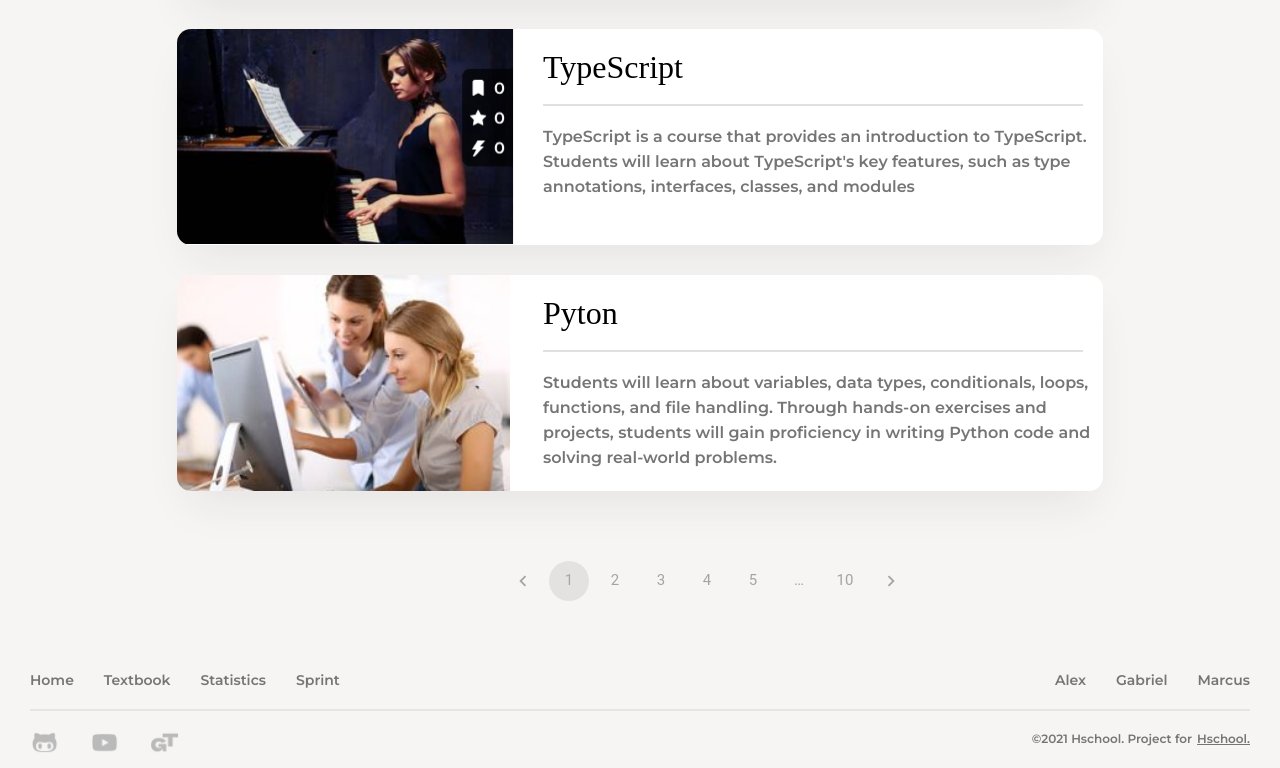
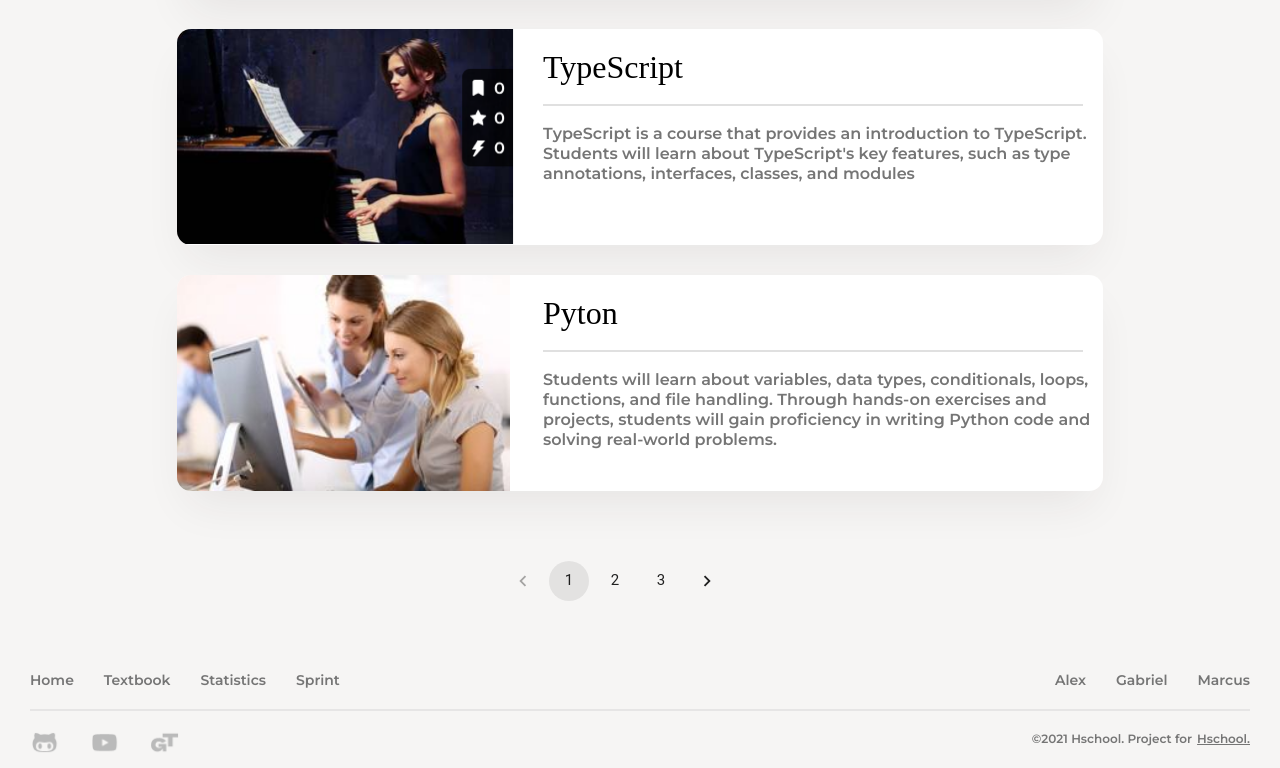
Before and after one commit to VaniyOstapenko/EducationPlatform, a React (Create React App) app in the folder Client/: page /courses in a window 1280 px wide. Shown: the part 442-1210 px from the top of the page. Built offline with nearby package versions, Linux system fonts and the light colour scheme; a web font is replaced by a local one.

Commit message:
EducationPlatform

```diff
--- a/Client/src/components/ItemCourse/ItemCourse.js
+++ b/Client/src/components/ItemCourse/ItemCourse.js
@@ -1,4 +1,6 @@
+import { useRef, useState } from 'react';
 import style from './style.module.css'
+import Pagination from '@mui/material/Pagination';
 
 function ItemCourse() {
     const languages = [
@@ -28,12 +30,46 @@ function ItemCourse() {
             projects, students will gain proficiency in writing Python code and
             solving real-world problems.`,
             img: style.img3
-        }
+        },
+        {
+            id: 4,
+            course: "Ruby",
+            description:
+                "Ruby is a dynamic, object-oriented programming language known for its simplicity and readability. It has a strong focus on programmer happiness with its elegant syntax and powerful metaprogramming capabilities.",
+            img: style.img1
+        },
+        {
+            id: 5,
+            course: "Swift",
+            description:
+                "Swift is a modern, powerful programming language developed by Apple. It is designed for iOS, macOS, watchOS, and tvOS app development. Swift offers a clean syntax, type inference, and safety features, making it efficient and easy to learn. It supports both object-oriented and functional programming paradigms..",
+            img: style.img2
+        },
+        {
+            id: 6,
+            course: "C++",
+            description:
+                "C++ is a versatile and powerful programming language widely used for system development, game development, and high-performance applications. It supports object-oriented programming, generics, and low-level memory manipulation.",
+            img: style.img3
+        },
+        {
+            id: 7,
+            course: "C#",
+            description:
+                "C# is a robust and modern programming language designed for developing a wide range of applications, including web, desktop, and mobile applications. It offers a strong type system, garbage collection, and support for object-oriented programming, events, and LINQ.",
+            img: style.img1
+        },
     ]
 
+    const [theOriginalNumberOfPages, setTheOriginalNumberOfPages] = useState(1)
+    const howManyPagesAreCutOff = useRef(3)
+
+    const lastLanguage = theOriginalNumberOfPages * howManyPagesAreCutOff.current;
+    const firstLanguage = lastLanguage - howManyPagesAreCutOff.current;
+    const theRightValue = languages.slice(firstLanguage, lastLanguage);
     return (
         <div>
-            {languages.map((el, index) => <div key={index} className={style.wrapper}>
+            {theRightValue.map((el, index) => <div key={index} className={style.wrapper}>
                 <div className={style.item}>
                     <div className={el.img}></div>
                     <div className={style.textBlock}>
@@ -44,6 +80,13 @@ function ItemCourse() {
                 </div>
             </div>
             )}
+            <div className={style.pagination}>
+                <Pagination
+                    count={Math.ceil(languages.length / howManyPagesAreCutOff.current)}
+                    size="large"
+                    onChange={(e, value) => setTheOriginalNumberOfPages(value)}
+                />
+            </div>
         </div>
     )
 }
--- a/Client/src/components/ItemCourse/style.module.css
+++ b/Client/src/components/ItemCourse/style.module.css
@@ -108,7 +108,7 @@
   color: var(--Primaty-Grey-Dark, #757575);
   font: 500 16px "Montserrat";
   width: 560px;
-  line-height: 25px;
+  line-height: 20px;
 }
 
 .wrapper .item .textBlock {
@@ -117,3 +117,8 @@
   flex-direction: column;
   gap: 18px;
 }
+
+.pagination {
+  margin: 70px 0 0 500px;
+  width: 1220px;
+}
--- a/Client/src/pages/Courses/Courses.js
+++ b/Client/src/pages/Courses/Courses.js
@@ -2,7 +2,7 @@ import Header from "../../components/Header/Header";
 import Footer from "../../components/Footer/Footer";
 import ItemCourse from "../../components/ItemCourse/ItemCourse";
 import style from './style.module.css'
-import Pagination from '@mui/material/Pagination';
+
 
 function Courses() {
     return (
@@ -16,9 +16,7 @@ function Courses() {
                     </div>
                     <ItemCourse></ItemCourse>
                 </div>
-                <div className={style.pagination}>
-                    <Pagination count={10} disabled size="large" />
-                </div>
+
             </div>
             <Footer></Footer>
         </>
--- a/Client/src/pages/Courses/style.module.css
+++ b/Client/src/pages/Courses/style.module.css
@@ -18,8 +18,3 @@
   width: 167px;
   height: 32px;
 }
-
-.wrapper .pagination {
-  margin: 70px 0 0 500px;
-  width: 1220px;
-}
```
